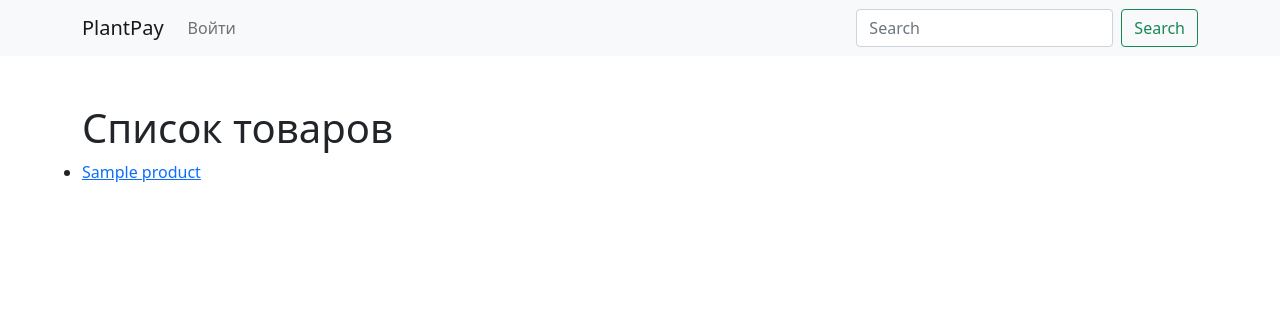
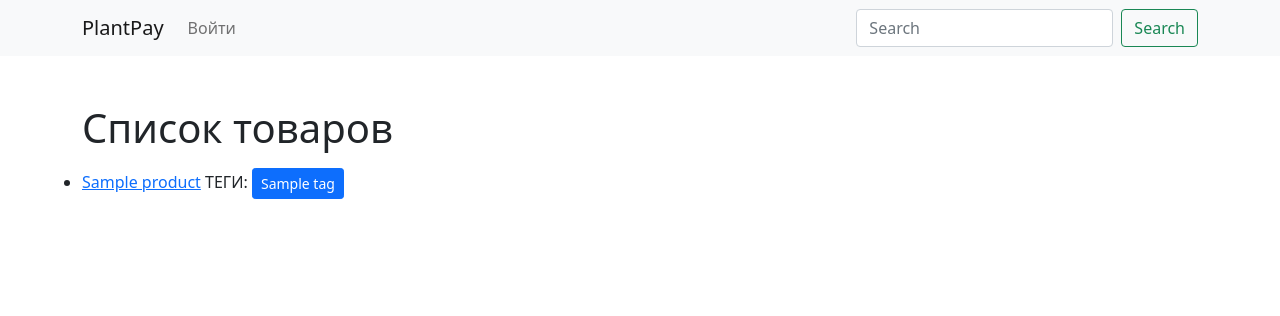
Before and after one commit to thinknetica-django-lab-01/jakosoll, a Django app: page /goods/ in a window 1280 px wide. Shown: the top 316 px of the page. Run offline with Django 3.2, Linux system fonts and the light colour scheme; tables that the repository leaves empty hold one stand-in row (values such as "Sample post"); data that the repository does not hold is empty; some libraries are stand-ins or nearby versions.

Commit message:
Added tags in product's list. Added params in pagination

```diff
--- a/django_lab/main/templates/product_list.html
+++ b/django_lab/main/templates/product_list.html
@@ -6,7 +6,8 @@
             <h1>Список товаров</h1>
             <ul>
                 {% for product in products %}
-                    <li><a href="{% url 'goods_detail' pk=product.id %}">{{ product.name }}</a></li>
+                    <li class="mt-2"><a href="{% url 'goods_detail' pk=product.id %}">{{ product.name }}</a> ТЕГИ:
+                        {% for tag in product.tags.all %}<a class="btn btn-primary btn-sm" href="?tag={{ tag.name }}">{{ tag.name }}</a>{% endfor %}</li>
                 {% endfor %}
             </ul>
         </div>
@@ -17,28 +18,28 @@
                         <ul class="pagination">
                             {% if page_obj.has_previous %}
                                 <li class="page-item">
-                                    <a href="?page={{ page_obj.previous_page_number }}" aria-label="Previous"
+                                    <a href="?page={{ page_obj.previous_page_number }}&{{ tag }}" aria-label="Previous"
                                        class="page-link">
                                         <span aria-hidden="true">&laquo;</span>
                                     </a>
                                 </li>
                                 <li class="page-item"><a class="page-link"
-                                                         href="?page={{ page_obj.previous_page_number }}">{{ page_obj.previous_page_number }}</a>
+                                                         href="?page={{ page_obj.previous_page_number }}&{{ tag }}">{{ page_obj.previous_page_number }}</a>
                                 </li>
                             {% endif %}
                             <li class="page-item disabled"><a class="page-link" href="#">{{ page_obj.number }}</a></li>
                             {% if page_obj.has_next %}
                                 <li class="page-item"><a class="page-link"
-                                                         href="?page={{ page_obj.next_page_number }}">{{ page_obj.next_page_number }}</a>
+                                                         href="?page={{ page_obj.next_page_number }}&{{ tag }}">{{ page_obj.next_page_number }}</a>
                                 </li>
                                 {% if page_obj.next_page_number < page_obj.paginator.num_pages %}
                                     <li class="page-item disabled"><a class="page-link" href="#">...</a></li>
                                     <li class="page-item"><a class="page-link"
-                                                             href="?page={{ page_obj.paginator.num_pages }}">{{ page_obj.paginator.num_pages }}</a>
+                                                             href="?page={{ page_obj.paginator.num_pages }}&{{ tag }}">{{ page_obj.paginator.num_pages }}</a>
                                     </li>
                                 {% endif %}
                                 <li class="page-item">
-                                    <a class="page-link" href="?page={{ page_obj.next_page_number }}" aria-label="Next">
+                                    <a class="page-link" href="?page={{ page_obj.next_page_number }}&{{ tag }}" aria-label="Next">
                                         <span aria-hidden="true">&raquo;</span>
                                     </a>
                                 </li>
--- a/django_lab/main/views.py
+++ b/django_lab/main/views.py
@@ -3,8 +3,10 @@ from django.views.generic import ListView, DetailView
 from .models import Product
 
 
-def index(request):
+def index(request, **kwargs):
     """Displays main page"""
+    print(kwargs)
+    print(request.GET.get('some'))
     return render(request, 'index.html')
 
 
@@ -15,6 +17,20 @@ class ProductListView(ListView):
     template_name = 'product_list.html'
     context_object_name = 'products'
 
+    def get_queryset(self, **kwargs):
+        tag = self.request.GET.get('tag')
+        if tag:
+            return Product.objects.filter(tags__name=tag)
+        return super().get_queryset(**kwargs)
+
+    def get_context_data(self, *, object_list=None, **kwargs):
+        context = super().get_context_data(**kwargs)
+        tag_name = self.request.GET.get('tag')
+        if tag_name:
+            tag = 'tag=' + tag_name
+            context['tag'] = tag
+        return context
+
 
 class ProductDetailView(DetailView):
     """Displays product's detail view"""
```
